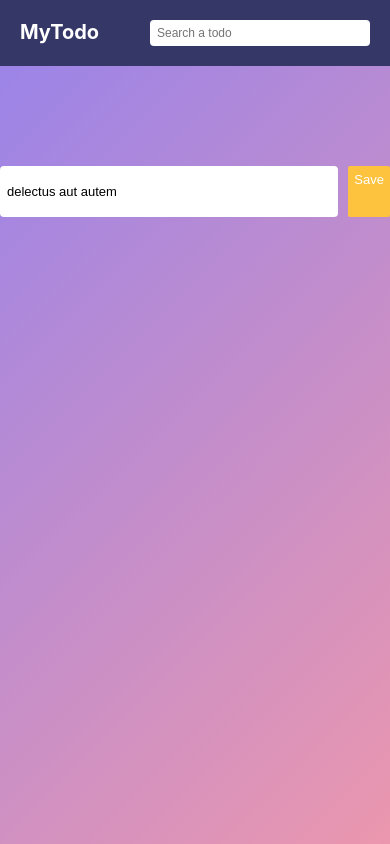
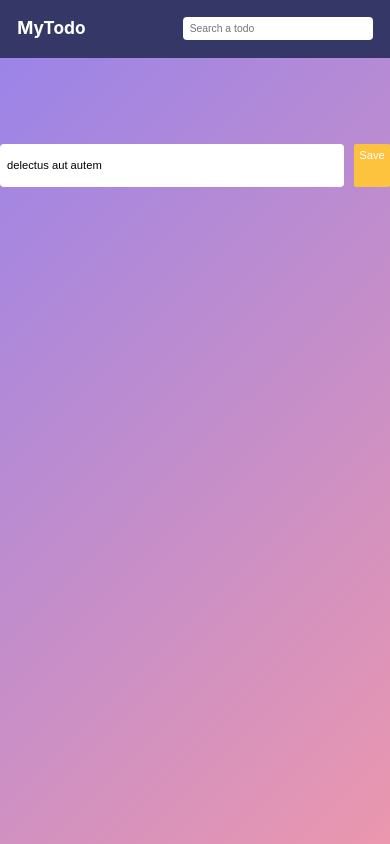
Before and after one commit to GuillouTran/devnerd, a React (Create React App) app: page /todo/1/edit in a window 390 px wide. Built offline with nearby package versions, Linux system fonts and the light colour scheme.

Commit message:
Make our app responsive

```diff
--- a/src/index.css
+++ b/src/index.css
@@ -8,6 +8,12 @@
 
 html {
   font-size: 62.5%; /* 16px -> 100%   -so-   10px -> 62.5%   -so-   10px = 1rem*/
+}
+
+@media only screen and (max-width: 43.75em) {
+  html {
+    font-size: 54%;
+  }
 }
 
 body {
--- a/src/pages/Home.js
+++ b/src/pages/Home.js
@@ -12,7 +12,7 @@ const Home = () => (
     <TodoSvg />
     <h1>Hey, This is your to-do list.</h1>
     <AddTodo />
-    <div style={{ display: "flex", margin: "7px 0" }}>
+    <div className="filters-row">
       <VisibilityFilters />
       <MakeAllDoneBtn />
     </div>
--- a/src/pages/Todo.js
+++ b/src/pages/Todo.js
@@ -11,7 +11,7 @@ const Todo = ({ todo, location }) => {
     <TodoPageStyle>
       <TodoItem {...todo} />
       <Link to={`${location.pathname}/edit`}>
-        <button className="edit-button">
+        <button className="button">
           <span>Edit</span>
           <Edit />
         </button>
--- a/src/styles/index.js
+++ b/src/styles/index.js
@@ -9,6 +9,9 @@ export const NavbarStyle = styled.nav`
   padding: 2rem;
   .app-logo {
     font-size: 2rem;
+    @media (max-width: 30em) {
+      margin-right: 1rem;
+    }
   }
 `;
 
@@ -55,6 +58,13 @@ export const HomeStyle = styled.div`
   max-width: 100%;
   margin: 0 auto;
   padding: 3rem 0;
+  .filters-row {
+    display: flex;
+    margin: 7px 0;
+    @media (max-width: 30em) {
+      flex-direction: column;
+    }
+  }
   svg {
     /* our svg on the home page*/
     width: 8rem;
@@ -88,6 +98,9 @@ export const VisibilityFiltersStyle = styled.div`
   display: flex;
   justify-content: space-between;
   font-size: 1.5rem;
+  @media (max-width: 30em) {
+    padding-bottom: 1rem;
+  }
   .todo-filter {
     display: flex;
     align-items: center;
```
